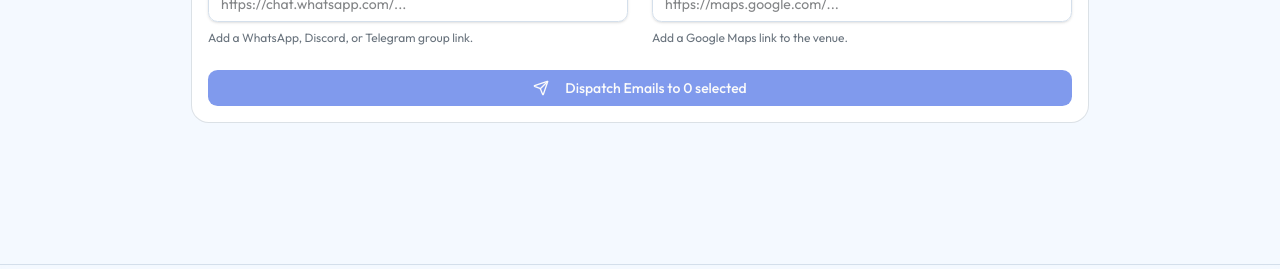
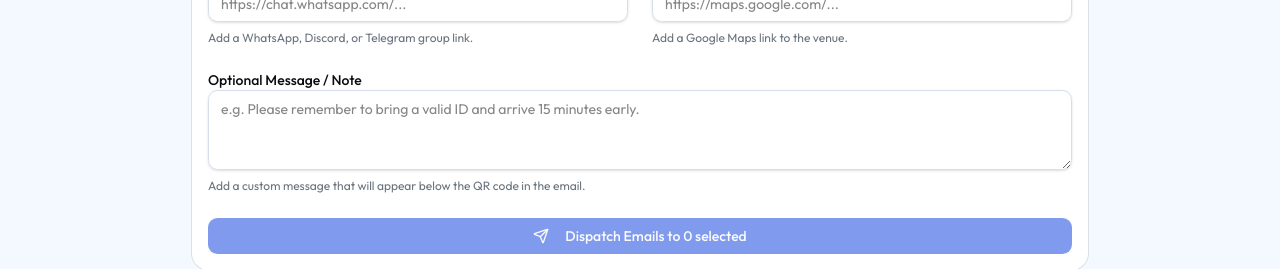
Before and after one commit to 2420090149-klh/Form-To-Flow, a Next.js app: page /dashboard/events/1/dispatch in a window 1280 px wide. Shown: the part 536-805 px from the top of the page. Built offline with nearby package versions, Linux system fonts and the light colour scheme; no server answers.

Commit message:
feat: add optional note message to email dispatch

```diff
--- a/src/app/api/events/[id]/dispatch/route.ts
+++ b/src/app/api/events/[id]/dispatch/route.ts
@@ -35,7 +35,7 @@ export async function POST(
     if (!event) return new Response("Forbidden", { status: 403 })
 
     const body = await req.json().catch(() => ({}))
-    const { attendeeIds, groupLink, locationLink } = body
+    const { attendeeIds, groupLink, locationLink, note } = body
 
     const whereClause: any = { eventId }
     if (Array.isArray(attendeeIds) && attendeeIds.length > 0) {
@@ -95,9 +95,13 @@ export async function POST(
               <div style="font-family: sans-serif; max-w: 800px; margin: 0 auto; text-align: center; background: #fafafa; padding: 20px;">
                 <h1 style="color: #333; margin-bottom: 20px;">Your Pass for ${event.title}</h1>
                 <img src="cid:eventpassimage" alt="Event Pass" style="max-width: 100%; border-radius: 8px; box-shadow: 0 4px 12px rgba(0,0,0,0.1);" />
-                <p style="font-family: monospace; font-size: 18px; letter-spacing: 2px; color: #333; margin-top: 20px; background: #eee; display: inline-block; padding: 8px 16px; border-radius: 6px;">
                   ${attendee.ticketCode}
                 </p>
+                ${note ? `
+                  <div style="margin-top: 25px; padding: 15px; background: #fff; border-left: 4px solid #4f46e5; text-align: left; font-size: 15px; color: #444; white-space: pre-wrap;">
+                    ${note.replace(/</g, "&lt;").replace(/>/g, "&gt;")}
+                  </div>
+                ` : ""}
             `
           } catch (e) {
             console.error("Failed to generate custom pass", e)
@@ -123,6 +127,12 @@ export async function POST(
               <p style="font-family: monospace; font-size: 18px; letter-spacing: 2px; color: #333; background: #eee; display: inline-block; padding: 8px 16px; border-radius: 6px;">
                 ${attendee.ticketCode}
               </p>
+              ${note ? `
+                <div style="margin-top: 25px; padding: 15px; background: #fff; border-left: 4px solid #4f46e5; text-align: left; font-size: 15px; color: #444; border-radius: 4px; box-shadow: 0 1px 3px rgba(0,0,0,0.05); white-space: pre-wrap;">
+                  <strong>Note from Organizer:</strong><br/>
+                  ${note.replace(/</g, "&lt;").replace(/>/g, "&gt;")}
+                </div>
+              ` : ""}
           `
         }
 
--- a/src/app/dashboard/events/[id]/dispatch/page.tsx
+++ b/src/app/dashboard/events/[id]/dispatch/page.tsx
@@ -16,6 +16,7 @@ export default function DispatchPage({ params }: { params: Promise<{ id: string
   const [dispatching, setDispatching] = useState(false)
   const [groupLink, setGroupLink] = useState("")
   const [locationLink, setLocationLink] = useState("")
+  const [note, setNote] = useState("")
 
   const fetchStats = () => {
     fetch(`/api/events/${unwrappedParams.id}/stats`)
@@ -55,7 +56,8 @@ export default function DispatchPage({ params }: { params: Promise<{ id: string
         body: JSON.stringify({
           attendeeIds: Array.from(selectedIds),
           groupLink: groupLink.trim() || undefined,
-          locationLink: locationLink.trim() || undefined
+          locationLink: locationLink.trim() || undefined,
+          note: note.trim() || undefined
         })
       })
 
@@ -184,6 +186,20 @@ export default function DispatchPage({ params }: { params: Promise<{ id: string
             </div>
           </div>
 
+          <div className="space-y-2 mb-6">
+            <label htmlFor="note" className="text-sm font-medium leading-none peer-disabled:cursor-not-allowed peer-disabled:opacity-70">
+              Optional Message / Note
+            </label>
+            <textarea
+              id="note"
+              placeholder="e.g. Please remember to bring a valid ID and arrive 15 minutes early."
+              className="flex min-h-[80px] w-full rounded-md border border-input bg-transparent px-3 py-2 text-sm shadow-sm transition-colors focus-visible:outline-none focus-visible:ring-1 focus-visible:ring-ring"
+              value={note}
+              onChange={(e) => setNote(e.target.value)}
+            />
+            <p className="text-xs text-muted-foreground">Add a custom message that will appear below the QR code in the email.</p>
+          </div>
+
           <Button
             onClick={handleDispatch}
             disabled={dispatching || stats.total === 0 || selectedIds.size === 0}
```
